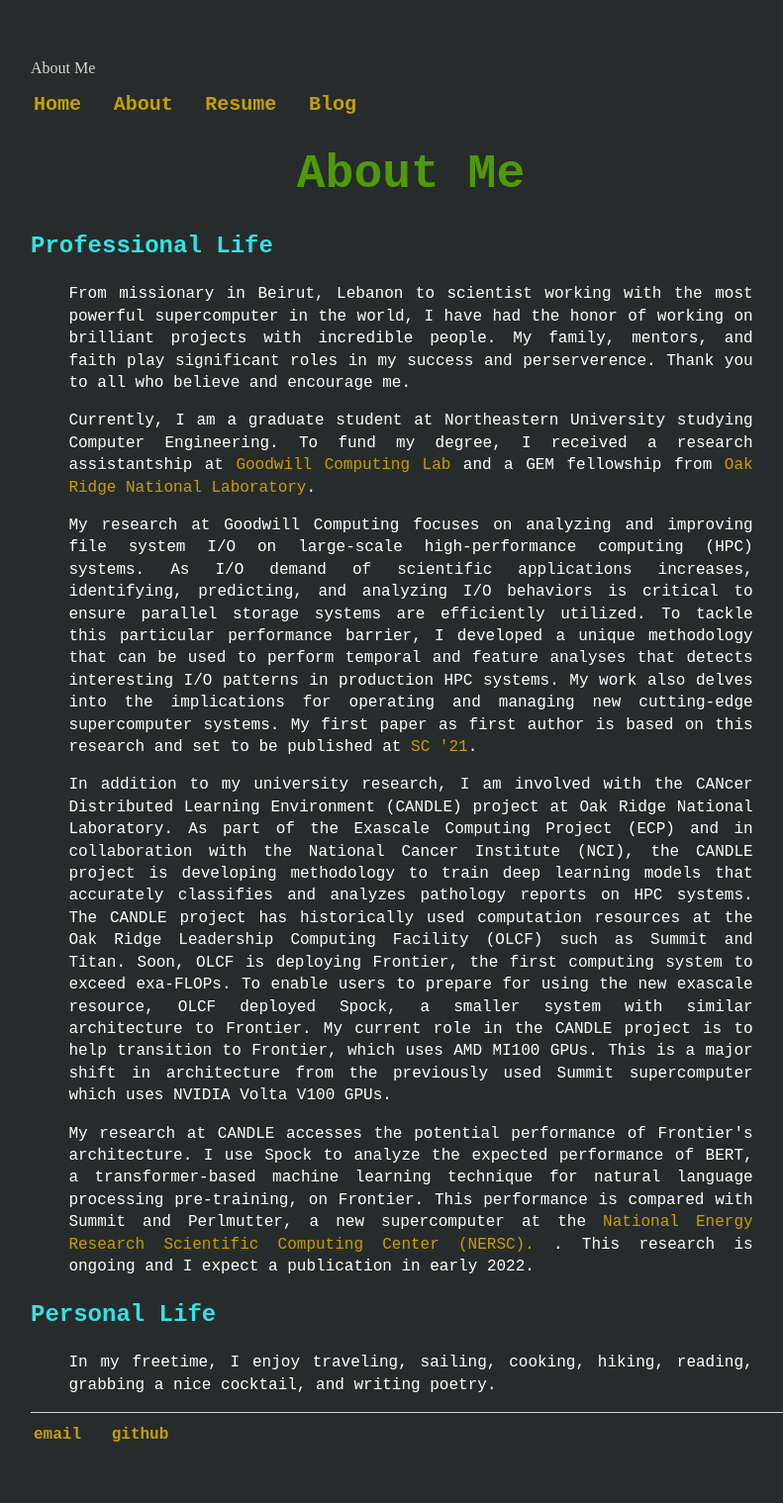
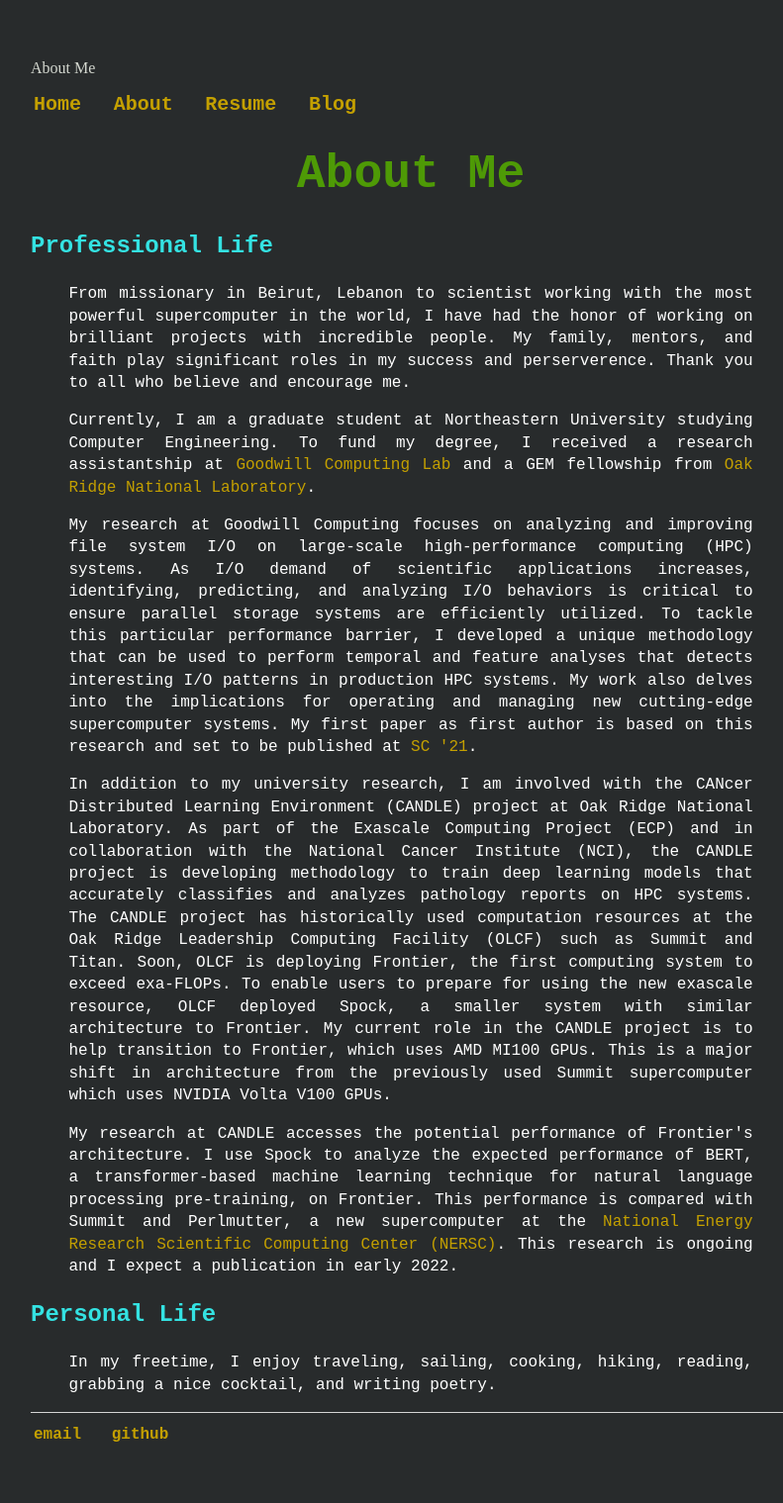
Before and after one commit to emilyjcosta5/emilyjcosta5.github.io, a Jekyll site: the page built from about/index.html, in a window 1280 px wide. Shown: the whole page at 99% size, without its empty margins (225-1016 px from the left). Built offline with Jekyll 4.4.1, drawn with Linux system fonts in a browser that asks for light colours.

```diff
--- a/about/index.html
+++ b/about/index.html
@@ -9,6 +9,6 @@ title: About Me
 <p> Currently, I am a graduate student at Northeastern University studying Computer Engineering. To fund my degree, I received a research assistantship at <a href="https://goodwillcomputinglab.github.io/">Goodwill Computing Lab </a> and a GEM fellowship from <a href="https://www.ornl.gov/">Oak Ridge National Laboratory</a>. </p>
 <p> My research at Goodwill Computing focuses on analyzing and improving file system I/O on large-scale high-performance computing (HPC) systems. As I/O demand of scientific applications increases, identifying, predicting, and analyzing I/O behaviors is critical to ensure parallel storage systems are efficiently utilized. To tackle this particular performance barrier, I developed a unique methodology that can be used to perform temporal and feature analyses that detects interesting I/O patterns in production HPC systems. My work also delves into the implications for operating and managing new cutting-edge supercomputer systems. My first paper as first author is based on this research and set to be published at <a href="https://sc21.supercomputing.org/">SC '21</a>. </p>
 <p> In addition to my university research, I am involved with the CANcer Distributed Learning Environment (CANDLE) project at Oak Ridge National Laboratory. As part of the Exascale Computing Project (ECP) and in collaboration with the National Cancer Institute (NCI), the CANDLE project is developing methodology to train deep learning models that accurately classifies and analyzes pathology reports on HPC systems. The CANDLE project has historically used computation resources at the Oak Ridge Leadership Computing Facility (OLCF) such as Summit and Titan. Soon, OLCF is deploying Frontier, the first computing system to exceed exa-FLOPs. To enable users to prepare for using the new exascale resource, OLCF deployed Spock, a smaller system with similar architecture to Frontier. My current role in the CANDLE project is to help transition to Frontier, which uses AMD MI100 GPUs. This is a major shift in architecture from the previously used Summit supercomputer which uses NVIDIA Volta V100 GPUs.  </p>
-<p> My research at CANDLE accesses the potential performance of Frontier's architecture. I use Spock to analyze the expected performance of BERT, a transformer-based machine learning technique for natural language processing pre-training, on Frontier. This performance is compared with Summit and Perlmutter, a new supercomputer at the <a href="https://www.nersc.gov/">National Energy Research Scientific Computing Center (NERSC). </a>. This research is ongoing and I expect a publication in early 2022. </p>
+<p> My research at CANDLE accesses the potential performance of Frontier's architecture. I use Spock to analyze the expected performance of BERT, a transformer-based machine learning technique for natural language processing pre-training, on Frontier. This performance is compared with Summit and Perlmutter, a new supercomputer at the <a href="https://www.nersc.gov/">National Energy Research Scientific Computing Center (NERSC)</a>. This research is ongoing and I expect a publication in early 2022. </p>
 <h3> Personal Life </h3>
 <p> In my freetime, I enjoy traveling, sailing, cooking, hiking, reading, grabbing a nice cocktail, and writing poetry. </p>
```
